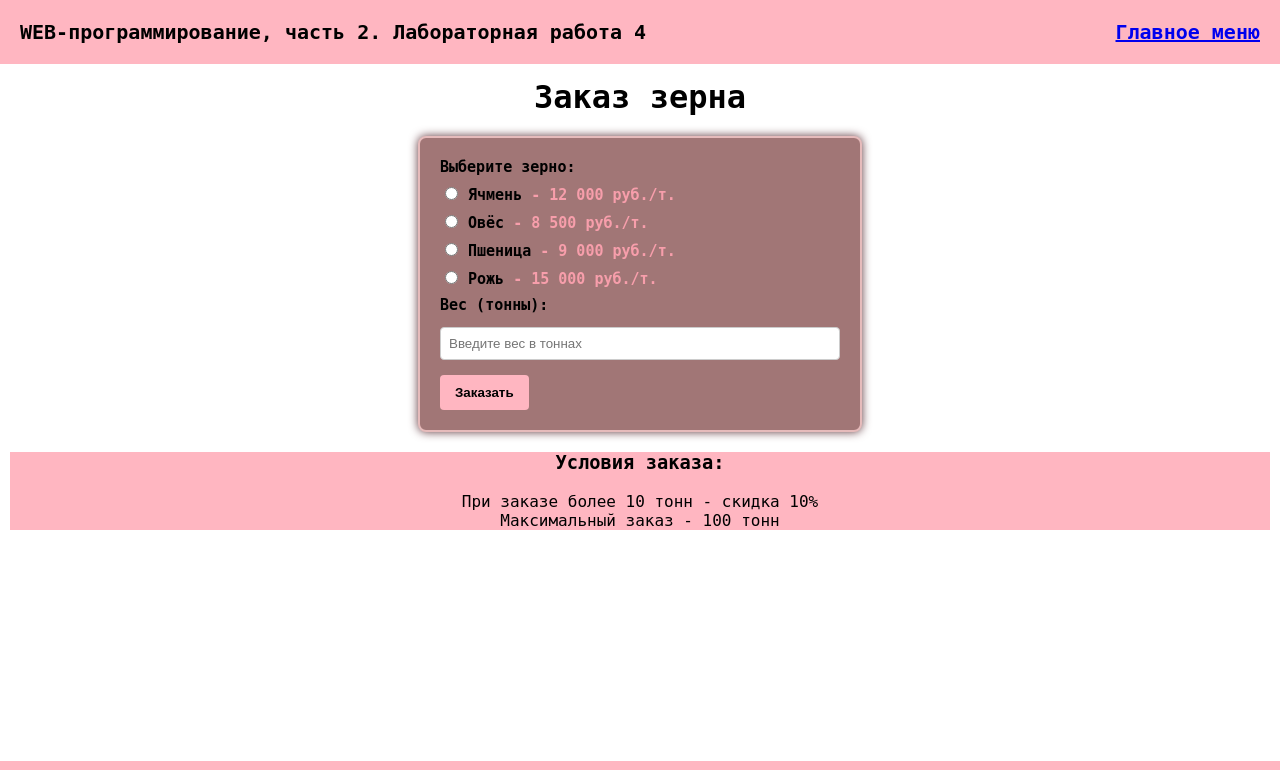
After one commit to Maria9907/web-back-labs, a Flask app: page /lab4/grain in a window 1280 px wide. The commit adds this page. Shown: the top 770 px of the page. Run offline with Flask 3, Linux system fonts and the light colour scheme.

Commit message:
Заказ зерна

```diff
--- a/lab4.py
+++ b/lab4.py
@@ -211,3 +211,65 @@ def fridge():
                              message=message,
                              snowflakes=snowflakes,
                              temperature=temperature)
+
+
+
+
+
+@lab4.route('/lab4/grain', methods=['GET', 'POST'])
+def grain():
+    if request.method == 'GET':
+        return render_template('lab4/grain.html')
+
+    grain = request.form.get('grain')
+    weight_str = request.form.get('weight')
+
+
+    prices = {
+        'barley': 12000,  # ячмень
+        'oats': 8500,     # овёс
+        'wheat': 9000,    # пшеница
+        'rye': 15000      # рожь
+    }
+
+    grain_names = {
+        'barley': 'ячмень',
+        'oats': 'овёс',
+        'wheat': 'пшеница',
+        'rye': 'рожь'
+    }
+
+    error = None
+    message = None
+    discount_info = None
+
+    if not grain:
+        error = 'Ошибка: вы забыли указать зерно'
+    elif not weight_str or weight_str.strip() == '':
+        error = 'Ошибка: не указан вес'
+    else:
+        weight = int(weight_str)
+        if weight <= 0:
+            error = 'Ошибка: вес должен быть положительным числом'
+        elif weight > 100:
+            error = 'Такого объёма сейчас нет в наличии'
+        elif weight > 10:
+            # Расчет с скидкой 10%
+            base_price = prices[grain]
+            total = weight * base_price
+            discount = total * 0.1
+            final_price = total - discount
+            discount_info = f'Применена скидка 10% за большой объём. Размер скидки: {discount:.0f} руб.'
+            message = f'Заказ успешно сформирован. Вы заказали {grain_names[grain]}. Вес: {weight} т. Сумма к оплате: {final_price:.0f} руб.'
+        else:
+            base_price = prices[grain]
+            total = weight * base_price
+            message = f'Заказ успешно сформирован. Вы заказали {grain_names[grain]}. Вес: {weight} т. Сумма к оплате: {total:.0f} руб.'
+
+    return render_template('lab4/grain.html',
+                         error=error,
+                         message=message,
+                         discount_info=discount_info,
+                         selected_grain=grain,
+                         weight=weight_str if weight_str else ''
+                        )
--- a/static/main.css
+++ b/static/main.css
@@ -162,10 +162,14 @@ form {
     }
 
     .error {
-        color: rgb(235, 174, 174);
+        color: rgb(247, 158, 171);
         font-weight: bold;
         font-size: 20px;
         margin-bottom: 10px;
+        margin-top: 10px;
+        background-color: #ffffff;
+        text-align: center;
+        border-radius: 5px;
 
     }
     #success {
@@ -176,7 +180,7 @@ form {
     }
 
     .price {
-        color: #3a5067;
+        color: rgb(247, 158, 171);
         font-weight: bold;
     }
 
@@ -271,3 +275,10 @@ form {
     font-size: 30px;
     text-shadow: 1px 1px 3px rgba(0,0,0,0.3);
 }
+
+
+.grain {
+    text-align: center;
+    margin-top: 20px;
+    background-color: lightpink;
+}
--- /dev/null
+++ b/templates/lab4/grain.html
@@ -0,0 +1,65 @@
+{% extends "base.html" %}
+
+{# номер лабораторной работы: #}
+{% block lab %}Лабораторная работа 4{% endblock %}
+
+{# основной контент: #}
+{% block main %}
+    <h1 style="text-align: center;">Заказ зерна</h1>
+
+    <form method="post">
+        <div>
+            <label>Выберите зерно:</label>
+            <label>
+                <input type="radio" value="barley" name="grain" {{ 'checked' if selected_grain == 'barley' }}>Ячмень
+                <span  class="price"> - 12 000 руб./т.</span>
+            </label>
+
+            <label>
+                <input type="radio" value="oats" name="grain" {{ 'checked' if selected_grain == 'oats' }}>Овёс
+                <span  class="price"> - 8 500 руб./т.</span>
+            </label>
+            <label>
+                <input type="radio" value="wheat" name="grain"{ 'checked' if selected_grain == 'wheat' }} >Пшеница
+                <span  class="price"> - 9 000 руб./т.</span>
+            </label>
+            <label>
+                <input type="radio" value="rye" name="grain" {{ 'checked' if selected_grain == 'rye' }}>Рожь
+                <span  class="price"> - 15 000 руб./т.</span>
+            </label>
+        </div>
+
+         <div >
+            <label for="weight">Вес (тонны):</label>
+            <input type="number" id="weight" name="weight" value="{{ weight }}" placeholder="Введите вес в тоннах">
+        </div>
+
+
+        <div>
+            <button type="submit">Заказать</button>
+        </div>
+        {% if error %}
+                    <div class="error">{{ error }}</div>
+        {% endif %}
+
+        {% if message %}
+            <div class="success">
+                {{ message }}
+                {% if discount_info %}
+                    <div class="discount-info">{{ discount_info }}</div>
+                {% endif %}
+            </div>
+        {% endif %}
+    </form>
+
+
+    <div class="grain"  >
+        <h3>Условия заказа:</h3>
+        <div>При заказе более 10 тонн - скидка 10%</div>
+        <div>Максимальный заказ - 100 тонн</div>
+
+    </div>
+
+
+
+{% endblock %}
--- a/templates/lab4/lab4.html
+++ b/templates/lab4/lab4.html
@@ -32,6 +32,9 @@
         <li>
             <a href="/lab4/fridge">Холодильник</a>
         </li>
+        <li>
+            <a href="/lab4/grain">Заказ зерна</a>
+        </li>
 
 
 
```
Also changed, not shown: templates/lab4/fridge.html (+5 -3 lines).
